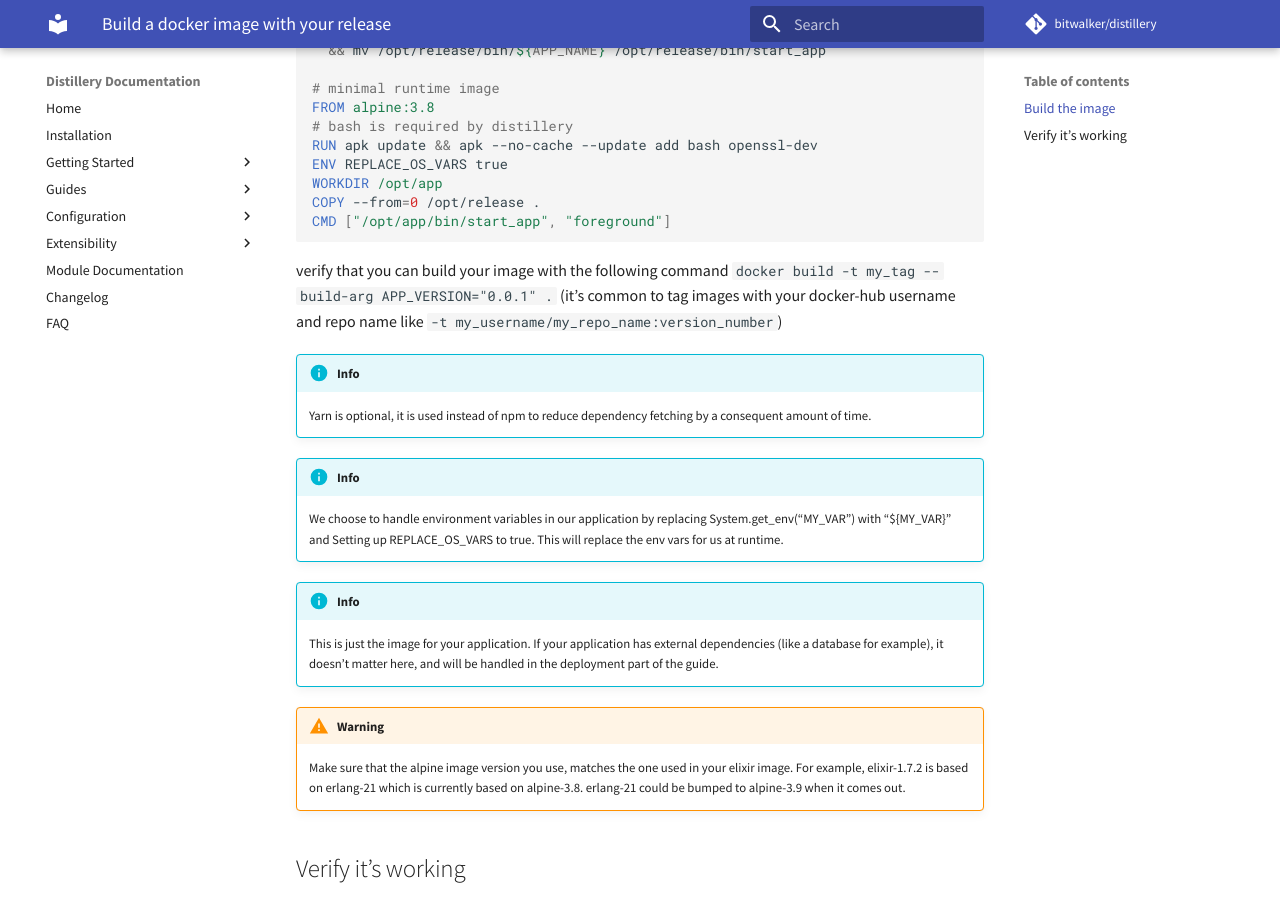
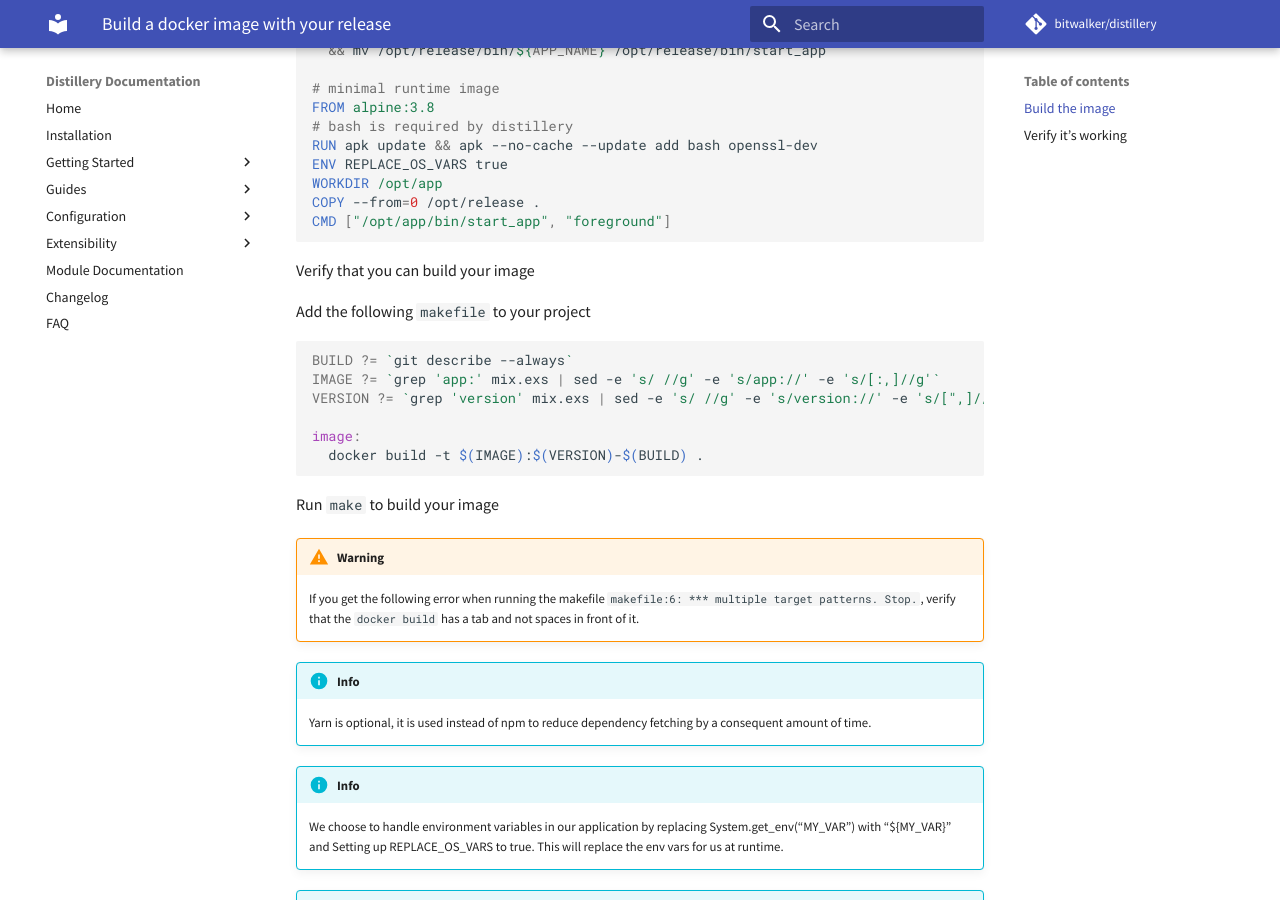
Before and after one commit to bitwalker/distillery, an MkDocs documentation site: the page built from docs/guides/docker_image_with_your_release.md, in a window 1280 px wide and 900 px high, scrolled down 880 px. Built offline with MkDocs 1.6.1 and Material for MkDocs 9.7.7, drawn with Linux system fonts in a browser that asks for light colours; comment, search, counter and statistics services are not loaded; old or Windows-style settings are respelled for this version of MkDocs.

Commit message:
add makefile to build docker image

````diff
--- a/docs/guides/docker_image_with_your_release.md
+++ b/docs/guides/docker_image_with_your_release.md
@@ -49,9 +49,23 @@ COPY --from=0 /opt/release .
 CMD ["/opt/app/bin/start_app", "foreground"]
 ```
 
-verify that you can build your image with the following command
-`docker build -t my_tag --build-arg APP_VERSION="0.0.1" .`
-(it's common to tag images with your docker-hub username and repo name like `-t my_username/my_repo_name:version_number`)
+Verify that you can build your image
+
+Add the following `makefile` to your project
+
+```makefile
+BUILD ?= `git describe --always`
+IMAGE ?= `grep 'app:' mix.exs | sed -e 's/ //g' -e 's/app://' -e 's/[:,]//g'`
+VERSION ?= `grep 'version' mix.exs | sed -e 's/ //g' -e 's/version://' -e 's/[",]//g'`
+
+image:
+  docker build -t $(IMAGE):$(VERSION)-$(BUILD) .
+```
+
+Run `make` to build your image
+
+!!!warning
+    If you get the following error when running the makefile `makefile:6: *** multiple target patterns.  Stop.`, verify that the `docker build` has a tab and not spaces in front of it.
 
 !!!info
     Yarn is optional, it is used instead of npm to reduce dependency fetching by a consequent amount of time.
````
